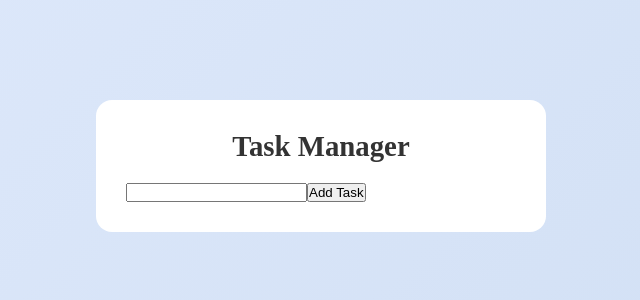
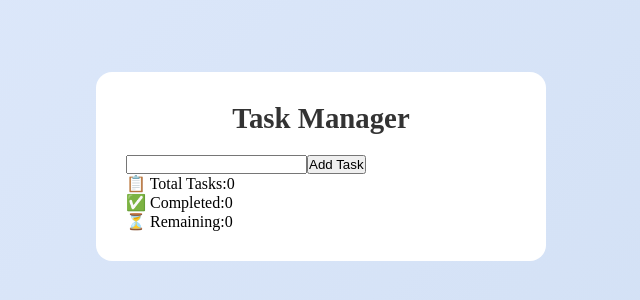
Before and after one commit to munnarauniyar/React-Task-Manager, a React (Vite) app: page / in a window 1280 px wide. Shown: the part 234-534 px from the top of the page, without its empty margins (319-959 px from the left). Built offline with nearby package versions, Linux system fonts and the light colour scheme.

Commit message:
taskes count

```diff
--- a/src/App.jsx
+++ b/src/App.jsx
@@ -35,6 +35,10 @@ function App() {
 
   }, [tasks]);
 
+  const totalTasks = tasks.length;
+  const completedTasks = tasks.filter((task) => task.completed).length;
+  const remainingTasks = totalTasks - completedTasks;
+
 
 
   return (
@@ -47,6 +51,15 @@ function App() {
       />
 
       <button onClick={AddTask}>Add Task</button>
+
+      <div className="stats">
+
+        <p>📋 Total Tasks:{totalTasks}</p>
+        <p>✅ Completed:{completedTasks} </p>
+        <p>⏳ Remaining:{remainingTasks} </p>
+
+      </div>
+
       <ul>
         {tasks.map((task, index) => (
           <li key={index}>
```
